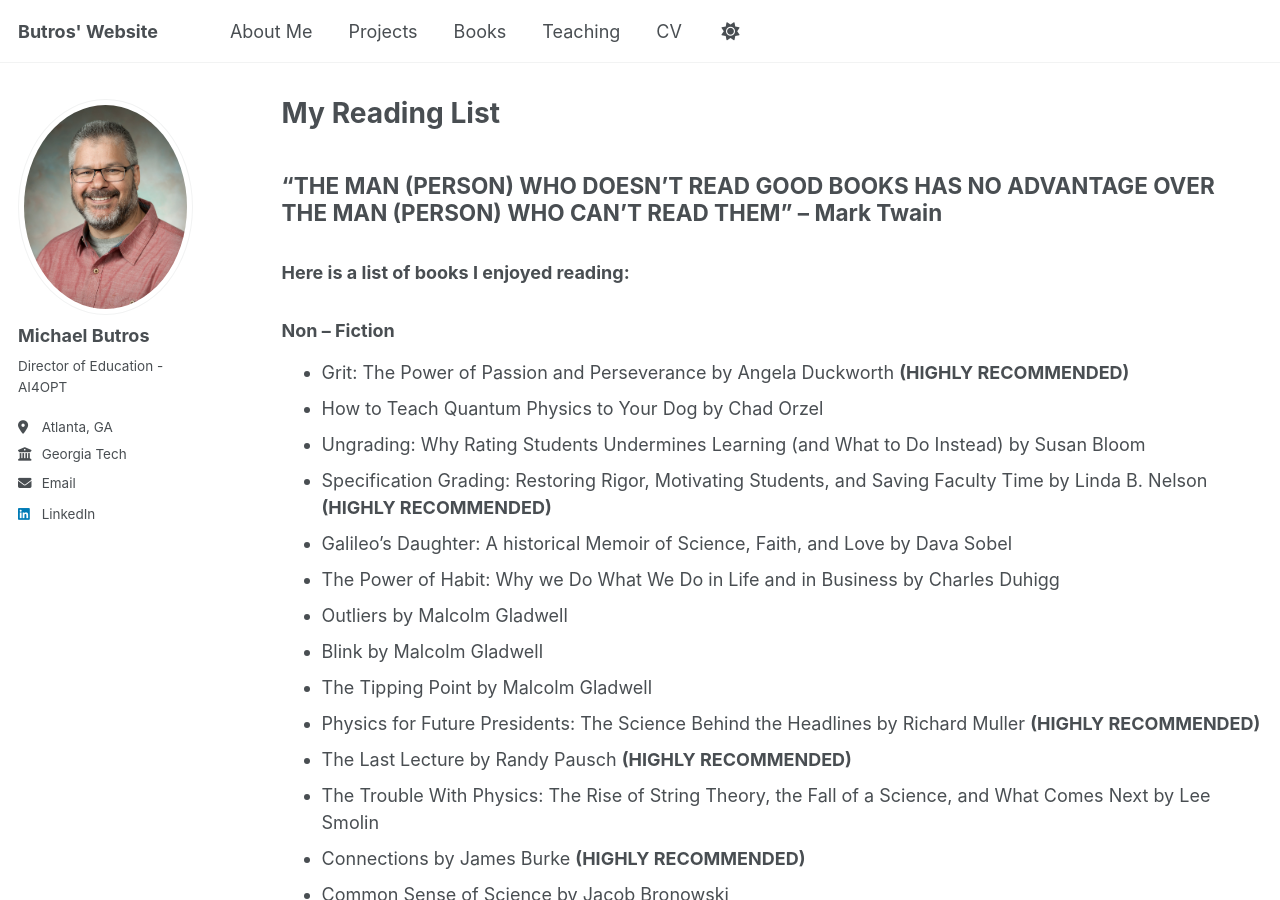
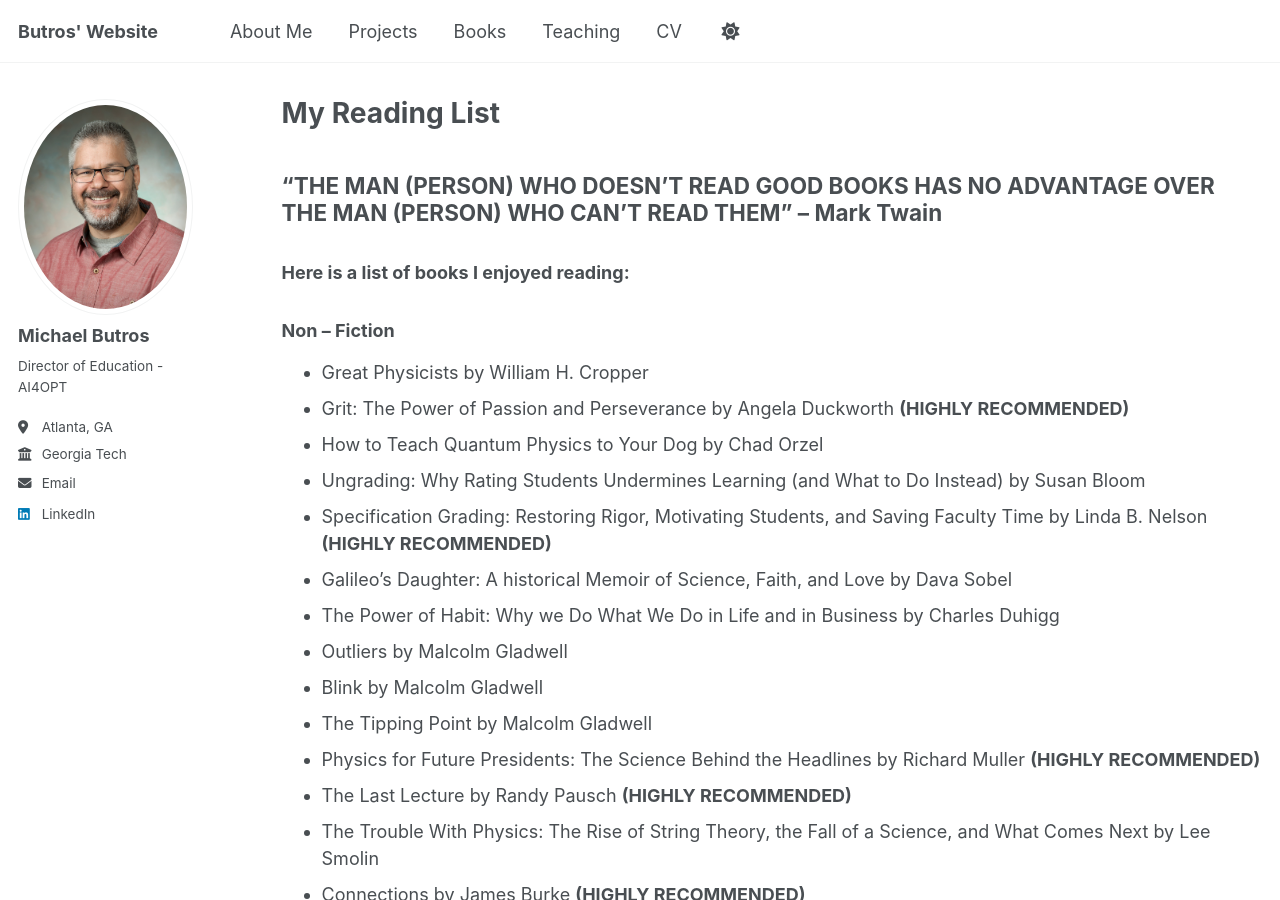
Before and after one commit to MButros/MButros.github.io, a Jekyll site: the page built from _pages/books.md, in a window 1280 px wide and 900 px high. Built offline with Jekyll 4.4.1, drawn with Linux system fonts in a browser that asks for light colours.

Commit message:
Update books.md

```diff
--- a/_pages/books.md
+++ b/_pages/books.md
@@ -13,6 +13,7 @@ redirect_from:
 
 ### Here is a list of books I enjoyed reading:
 ### Non – Fiction
+* Great Physicists by William H. Cropper
 * Grit: The Power of Passion and Perseverance by Angela Duckworth **(HIGHLY RECOMMENDED)**
 * How to Teach Quantum Physics to Your Dog by Chad Orzel
 * Ungrading: Why Rating Students Undermines Learning (and What to Do Instead) by Susan Bloom
```
